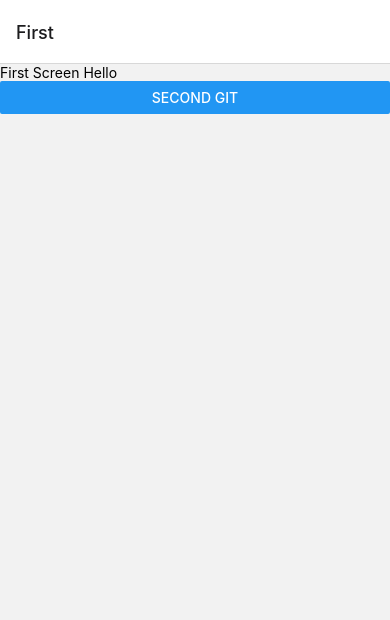
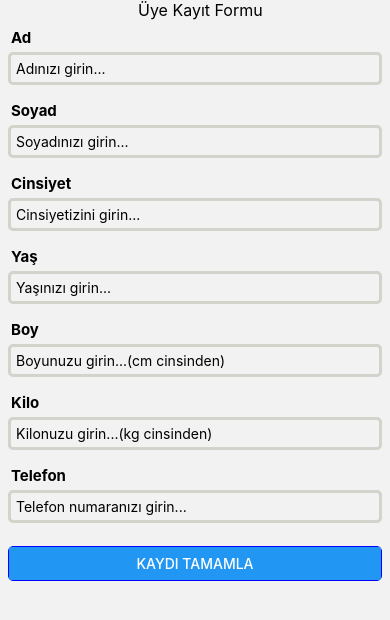
Before and after one commit to sadikcantuluk/ReactNativeNavigationPatika, a React Native app: screen /MemberSign in a window 390 px wide. Shown: the top 620 px of the page. Built offline with nearby package versions, Linux system fonts and the light colour scheme.

Commit message:
Kayıt formu oluşturma.(Fit Clup Spor Merkezi App)

```diff
--- a/App.js
+++ b/App.js
@@ -1,10 +1,12 @@
 import { StatusBar } from 'expo-status-bar';
 import { StyleSheet, Text, View } from 'react-native';
 import StackApp from './src/stackNavigation/StackApp';
+import Routing from './src/screens/Routing';
 
 export default function App() {
   return (
-   <StackApp/>
+  //  <StackApp/>
+  <Routing/>
   );
 }
 
--- /dev/null
+++ b/src/components/Button/Button.js
@@ -0,0 +1,14 @@
+import { StyleSheet, Text, TouchableOpacity, View } from "react-native";
+import React from "react";
+import styles from "./Button.style";
+
+const Button = ({ text, pressButton }) => {
+
+  return (
+    <TouchableOpacity onPress={pressButton} style={styles.container}>
+      <Text style={styles.text}>{text}</Text>
+    </TouchableOpacity>
+  );
+};
+
+export default Button;
--- /dev/null
+++ b/src/components/Button/Button.style.js
@@ -0,0 +1,19 @@
+import { StyleSheet } from "react-native";
+
+const styles = StyleSheet.create({
+container:{
+    backgroundColor:"#41C9E2",
+    padding:5,
+    borderRadius:5,
+    margin:10,
+    alignItems:"center",
+    justifyContent:"center",
+    width:380
+},
+text:{
+    fontSize:20,
+    fontWeight:"bold"
+}
+})
+
+export default styles;
--- /dev/null
+++ b/src/components/Button/index.js
@@ -0,0 +1 @@
+export {default} from './Button';
--- /dev/null
+++ b/src/components/Input/Input.js
@@ -0,0 +1,20 @@
+import { StyleSheet, Text, TextInput, View } from "react-native";
+import React from "react";
+import styles from "../Input/Input.style";
+
+const Input = ({ label, placeholder, onChangeText }) => {
+  return (
+    <View style={styles.container}>
+      <Text style={styles.text}>{label}</Text>
+      <View style={styles.input_container}>
+        <TextInput
+          style={styles.text_input}
+          placeholder={placeholder}
+          onChangeText={onChangeText}
+        ></TextInput>
+      </View>
+    </View>
+  );
+};
+
+export default Input;
--- /dev/null
+++ b/src/components/Input/Input.style.js
@@ -0,0 +1,23 @@
+import { StyleSheet } from "react-native";
+
+const styles = StyleSheet.create({
+    container:{
+        margin:8
+    },
+    input_container:{
+        borderWidth:3,
+        borderColor:"#D0D4CA",
+        borderRadius:5,
+        marginTop:5
+    },
+    text_input:{
+        padding:5
+    },
+    text:{
+        fontSize:15,
+        fontWeight:"bold",
+        marginLeft:3
+    }
+})
+
+export default styles;
--- /dev/null
+++ b/src/components/Input/index.js
@@ -0,0 +1 @@
+export {default} from './Input'
--- /dev/null
+++ b/src/screens/MemberResult.js
@@ -0,0 +1,40 @@
+import { StyleSheet, Text, View } from "react-native";
+import React from "react";
+
+const MemberResult = (props) => {
+  //   const user = props.route.params.user;
+
+  //veya
+
+  const { user } = props.route.params;
+
+  return (
+    <View style={styles.container}>
+      <Text style={styles.header}>Kayıt başarıyla Oluşturuldu !</Text>
+      <View>
+        <Text>Ad : {user.ad}</Text>
+        <Text>Soyad : {user.soyad}</Text>
+        <Text>Cinsiyet : {user.cinsiyet}</Text>
+        <Text>Yas : {user.yas}</Text>
+        <Text>Boy : {user.boy}</Text>
+        <Text>Kilo : {user.kilo}</Text>
+        <Text>Telefon : {user.telefon}</Text>
+      </View>
+    </View>
+  );
+};
+
+export default MemberResult;
+
+const styles = StyleSheet.create({
+  container: {
+    flex: 1,
+    justifyContent: "center",
+    alignItems: "center",
+  },
+  header: {
+    marginBottom: 20,
+    fontSize: 25,
+    fontWeight: "bold",
+  },
+});
--- /dev/null
+++ b/src/screens/MemberSign.js
@@ -0,0 +1,111 @@
+import { Alert, Button, StyleSheet, Text, View } from "react-native";
+import React, { useState } from "react";
+import Input from "../components/Input/Input";
+import { SafeAreaView } from "react-native-safe-area-context";
+
+const MemberSign = ({ navigation }) => {
+  const [ad, setAd] = useState(null);
+  const [soyad, setSoyad] = useState(null);
+  const [cinsiyet, setCinsiyet] = useState(null);
+  const [yas, setYas] = useState(null);
+  const [boy, setBoy] = useState(null);
+  const [kilo, setKilo] = useState(null);
+  const [telefon, setTelefeon] = useState(null);
+
+  const handleSubmit = () => {
+    if (!ad && !soyad && !cinsiyet && !yas && !boy && !kilo && !telefon) {
+      Alert.alert("Fit Clup Spor Merkezi", "Boş alan bırakılamaz...");
+      return;
+    }
+
+    //Böyle tanımlanabilir.
+
+    // const user = {
+    //     user_name : ad,
+    //     user_surname : soyad,
+    //     user_cinsiyet : cinsiyet,
+    //     user_yas : yas,
+    //     user_boy : boy,
+    //     user_kilo : kilo,
+    //     user_telefon : telefon,
+    // }
+
+    //veya aynı isimler kullanılabilir ise direkt
+    const user = {
+      ad,
+      soyad,
+      cinsiyet,
+      yas,
+      boy,
+      kilo,
+      telefon,
+    };
+
+    navigation.navigate("MemberResult", { user });
+  };
+
+  return (
+    <SafeAreaView>
+      <Text style={styles.header_text}>Üye Kayıt Formu</Text>
+
+      {/* OnchangeText tanımlama */}
+      <Input
+        label="Ad"
+        placeholder="Adınızı girin..."
+        // onChangeText={(text) => setAd(text)}
+        onChangeText={(item) => setAd(item)}
+      />
+
+      {/*veya böyle OnchangeText tanımlamaya React izin veriri.Dönen textin direk atanması. */}
+      <Input
+        label="Soyad"
+        placeholder="Soyadınızı girin..."
+        onChangeText={setSoyad}
+      />
+      <Input
+        label="Cinsiyet"
+        placeholder="Cinsiyetizini girin..."
+        onChangeText={setCinsiyet}
+      />
+      <Input
+        label="Yaş"
+        placeholder="Yaşınızı girin..."
+        onChangeText={setYas}
+      />
+      <Input
+        label="Boy"
+        placeholder="Boyunuzu girin...(cm cinsinden)"
+        onChangeText={setBoy}
+      />
+      <Input
+        label="Kilo"
+        placeholder="Kilonuzu girin...(kg cinsinden)"
+        onChangeText={setKilo}
+      />
+      <Input
+        label="Telefon"
+        placeholder="Telefon numaranızı girin..."
+        onChangeText={setTelefeon}
+      />
+      <View style={styles.button_container}>
+        <Button title="Kaydı Tamamla" onPress={handleSubmit} />
+      </View>
+    </SafeAreaView>
+  );
+};
+
+export default MemberSign;
+
+const styles = StyleSheet.create({
+  button_container: {
+    margin: 8,
+    borderWidth: 1,
+    borderColor: "blue",
+    borderRadius: 5,
+    marginTop: 15,
+  },
+  header_text: {
+    marginLeft: 138,
+    fontSize: 16,
+  },
+});
--- /dev/null
+++ b/src/screens/Routing.js
@@ -0,0 +1,27 @@
+import { StyleSheet, Text, View } from "react-native";
+import React from "react";
+import { createNativeStackNavigator } from "@react-navigation/native-stack";
+import { NavigationContainer } from "@react-navigation/native";
+import Welcome from "./Welcome";
+import MemberSign from "./MemberSign";
+import MemberResult from "./MemberResult";
+
+const Stack = createNativeStackNavigator();
+
+const Routing = () => {
+  return (
+    <NavigationContainer>
+      <Stack.Navigator screenOptions={{
+        headerShown:false
+      }}>
+        <Stack.Screen name="Welcome" component={Welcome} />
+        <Stack.Screen name="MemberSign" component={MemberSign} />
+        <Stack.Screen name="MemberResult" component={MemberResult} />
+      </Stack.Navigator>
+    </NavigationContainer>
+  );
+};
+
+export default Routing;
+
+const styles = StyleSheet.create({});
--- /dev/null
+++ b/src/screens/Welcome.js
@@ -0,0 +1,29 @@
+import { StyleSheet, Text, View } from "react-native";
+import React from "react";
+import Button from "../components/Button";
+
+const Welcome = (props) => {
+  const handlePress = () => {
+    props.navigation.navigate('MemberSign')
+  };
+  return (
+    <View style={styles.container}>
+      <Text style={styles.text}>Fit Clup Spor Merkezi</Text>
+      <Button text="Üye Kaydı Oluştur" pressButton={handlePress} />
+    </View>
+  );
+};
+
+export default Welcome;
+
+const styles = StyleSheet.create({
+  container: {
+    flex: 1,
+    justifyContent: "center",
+    alignItems: "center",
+  },
+  text: {
+    fontSize: 25,
+    fontWeight: "bold",
+  },
+});
--- a/src/stackNavigation/SecondScreen.js
+++ b/src/stackNavigation/SecondScreen.js
@@ -7,7 +7,7 @@ const SecondScreen = (props) => {
 
     // const userName = props.route.params.userName;
               //VEYA
-    const {userName} = props.route.params;
+    const {userName} = props.route.params; //params'dan userName objesini direkt çekme.
 
     const handlePress = () => {
         props.navigation.goBack("First");
```
Also changed, not shown: 1 other file (tests, documents, lock files or other folders).
